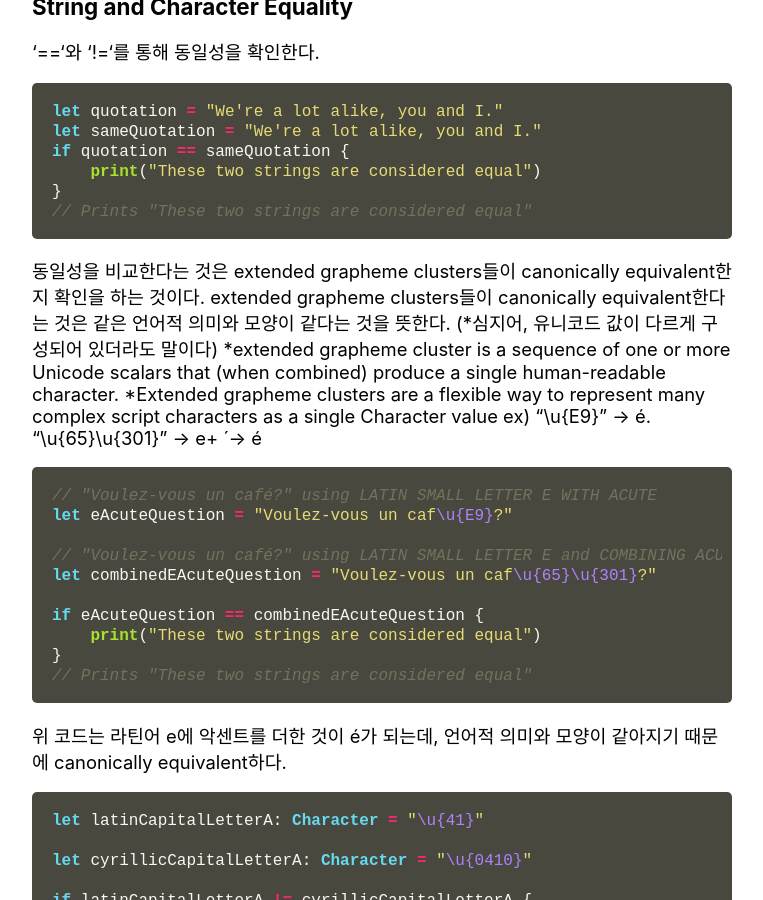
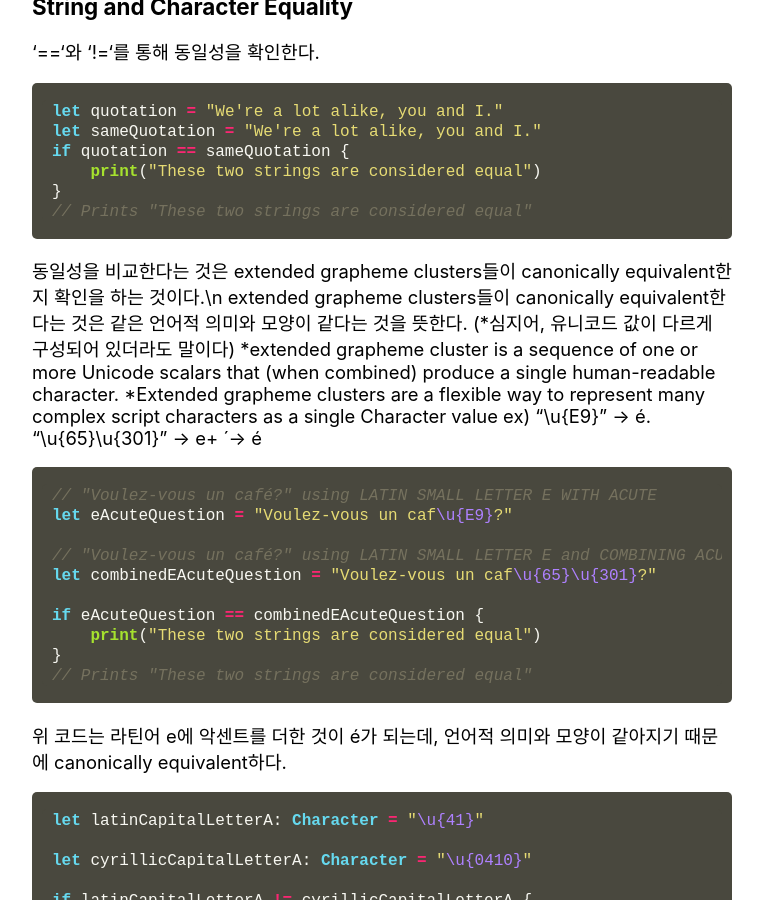
Before and after one commit to SEOKJUN-KO/SEOKJUN-KO.github.io, a Jekyll site: the page built from _posts/2021-05-13-4.md, in a window 1280 px wide and 900 px high, scrolled down 2856 px. Shown: the whole window, without its empty margins (258-1021 px from the left). Built offline with Jekyll 4.4.1, drawn with Linux system fonts in a browser that asks for light colours; nearby versions of some CDN libraries; comment, search, counter and statistics services are not loaded.

Commit message:
Update 2021-05-13-4.md

````diff
--- a/_posts/2021-05-13-4.md
+++ b/_posts/2021-05-13-4.md
@@ -118,7 +118,7 @@ if quotation == sameQuotation {
 }
 // Prints "These two strings are considered equal"
 ```
-동일성을 비교한다는 것은 extended grapheme clusters들이 canonically equivalent한지 확인을 하는 것이다.
+동일성을 비교한다는 것은 extended grapheme clusters들이 canonically equivalent한지 확인을 하는 것이다.\n
 extended grapheme clusters들이 canonically equivalent한다는 것은 같은 언어적 의미와 모양이 같다는 것을 뜻한다. (*심지어, 유니코드 값이 다르게 구성되어 있더라도 말이다)
 *extended grapheme cluster is a sequence of one or more Unicode scalars that (when combined) produce a single human-readable character.
 *Extended grapheme clusters are a flexible way to represent many complex script characters as a single Character value
````
